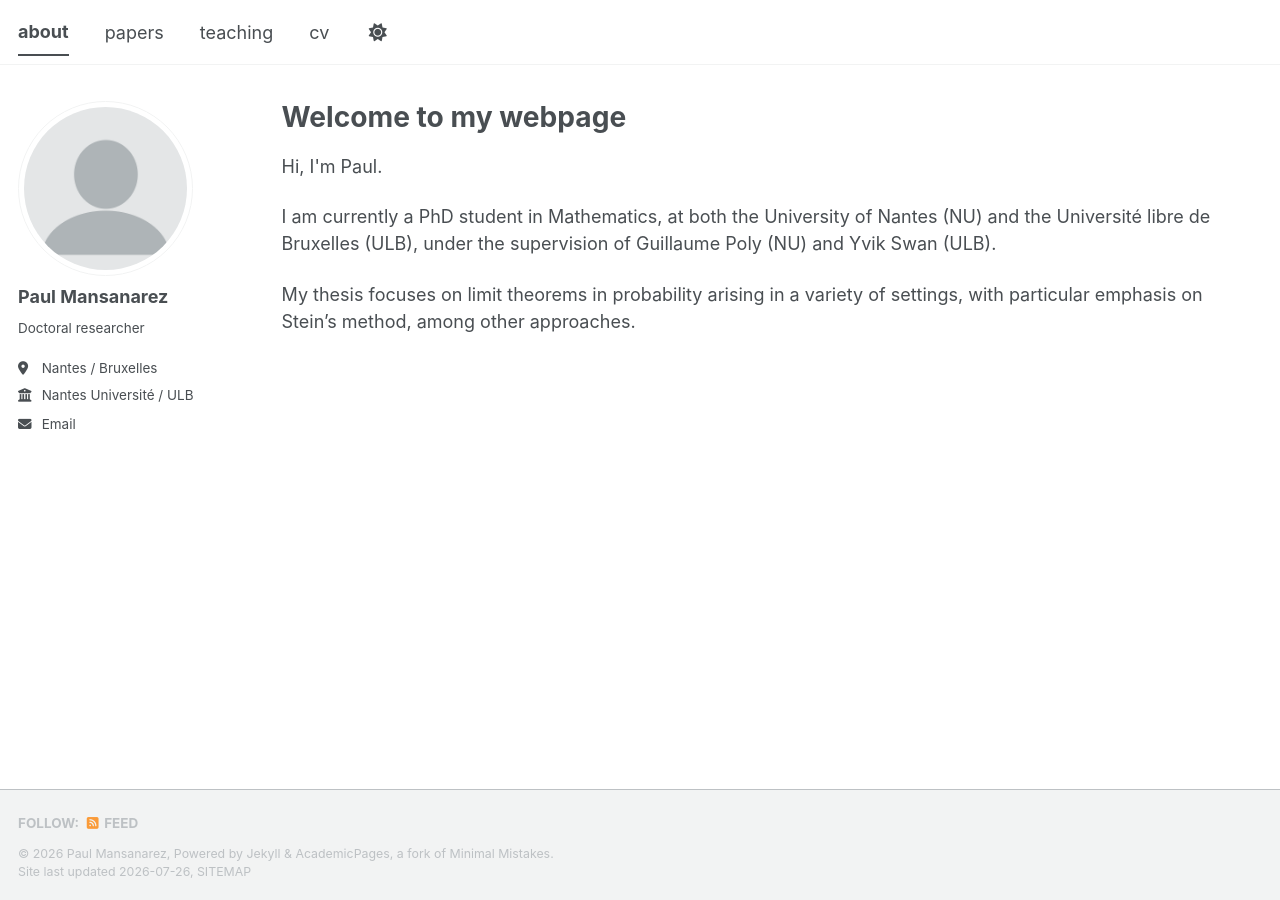
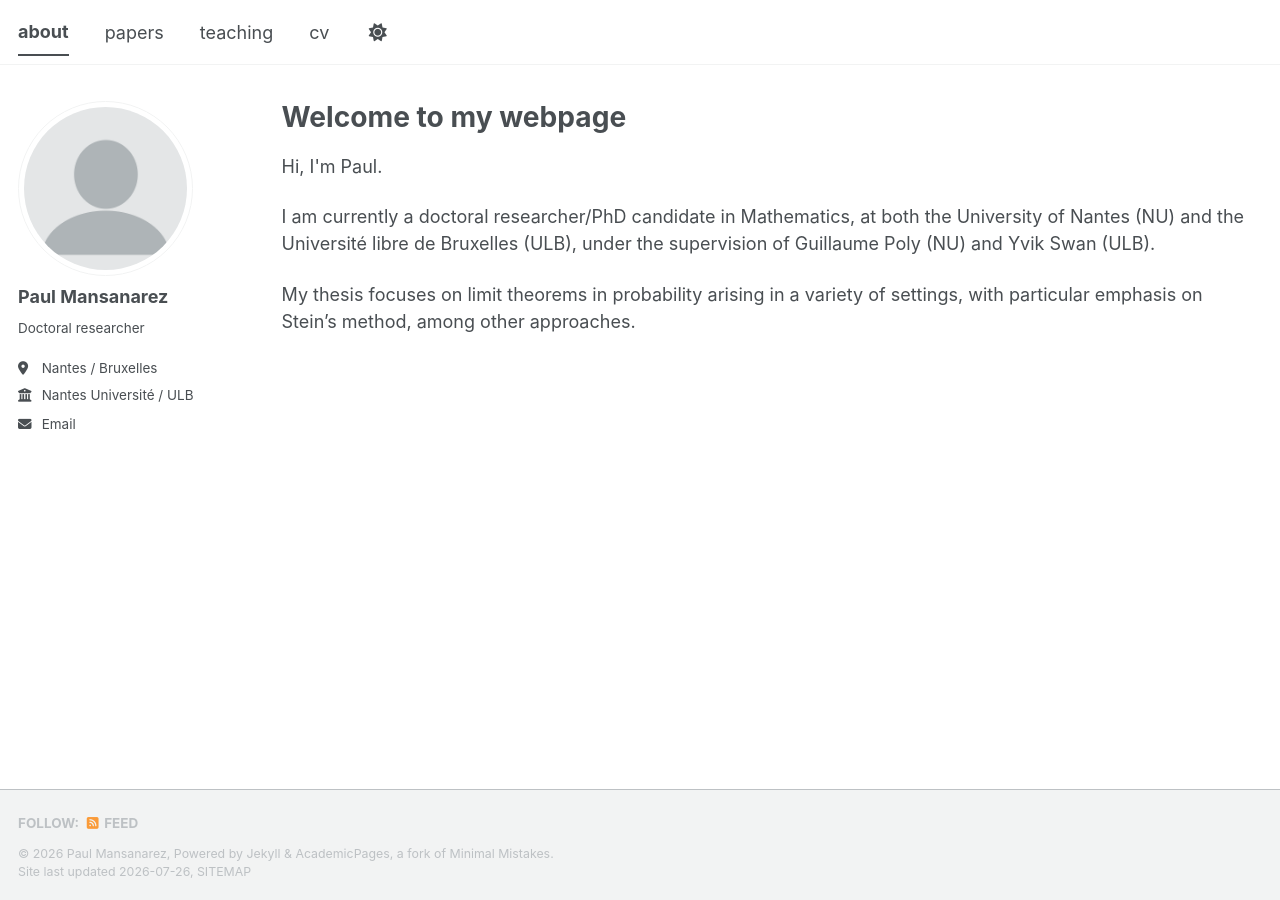
Before and after one commit to paulmansanarez/paulmansanarez.github.io, a Jekyll site: the page built from _pages/about.html, in a window 1280 px wide. Built offline with Jekyll 4.4.1, drawn with Linux system fonts in a browser that asks for light colours; a style sheet for code colours, icons or effects is not loaded.

Commit message:
Update about.html

```diff
--- a/_pages/about.html
+++ b/_pages/about.html
@@ -16,6 +16,6 @@ display: none;
 
 <p>Hi, I'm Paul.</p>
 
-<p>I am currently a PhD student in Mathematics, at both the University of Nantes (NU) and the Université libre de Bruxelles (ULB), under the supervision of Guillaume Poly (NU) and Yvik Swan (ULB).</p>
+<p>I am currently a doctoral researcher/PhD candidate in Mathematics, at both the University of Nantes (NU) and the Université libre de Bruxelles (ULB), under the supervision of Guillaume Poly (NU) and Yvik Swan (ULB).</p>
 
 <p>My thesis focuses on limit theorems in probability arising in a variety of settings, with particular emphasis on Stein’s method, among other approaches.</p>
```
